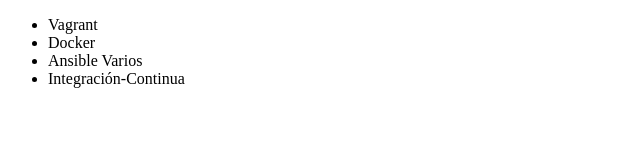
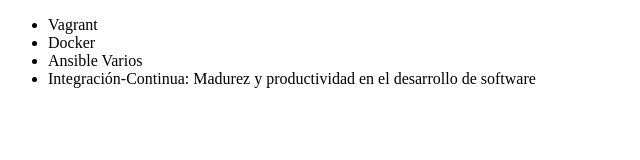
Before and after one commit to darybe21/alurajosedavid1-git, a plain HTML site: page index.html in a window 1280 px wide. Shown: the whole page, without its empty margins (0-640 px from the left). Drawn offline with Linux system fonts and the light colour scheme.

Commit message:
Renombrando curso de integracion continua

```diff
--- a/index.html
+++ b/index.html
@@ -9,7 +9,7 @@
         <li>Vagrant</li>
         <li>Docker</li>
         <li>Ansible Varios</li>
-        <li>Integración-Continua</li>
+        <li>Integración-Continua: Madurez y productividad en el desarrollo de software</li>
 
     </ul>
 </body>
```
